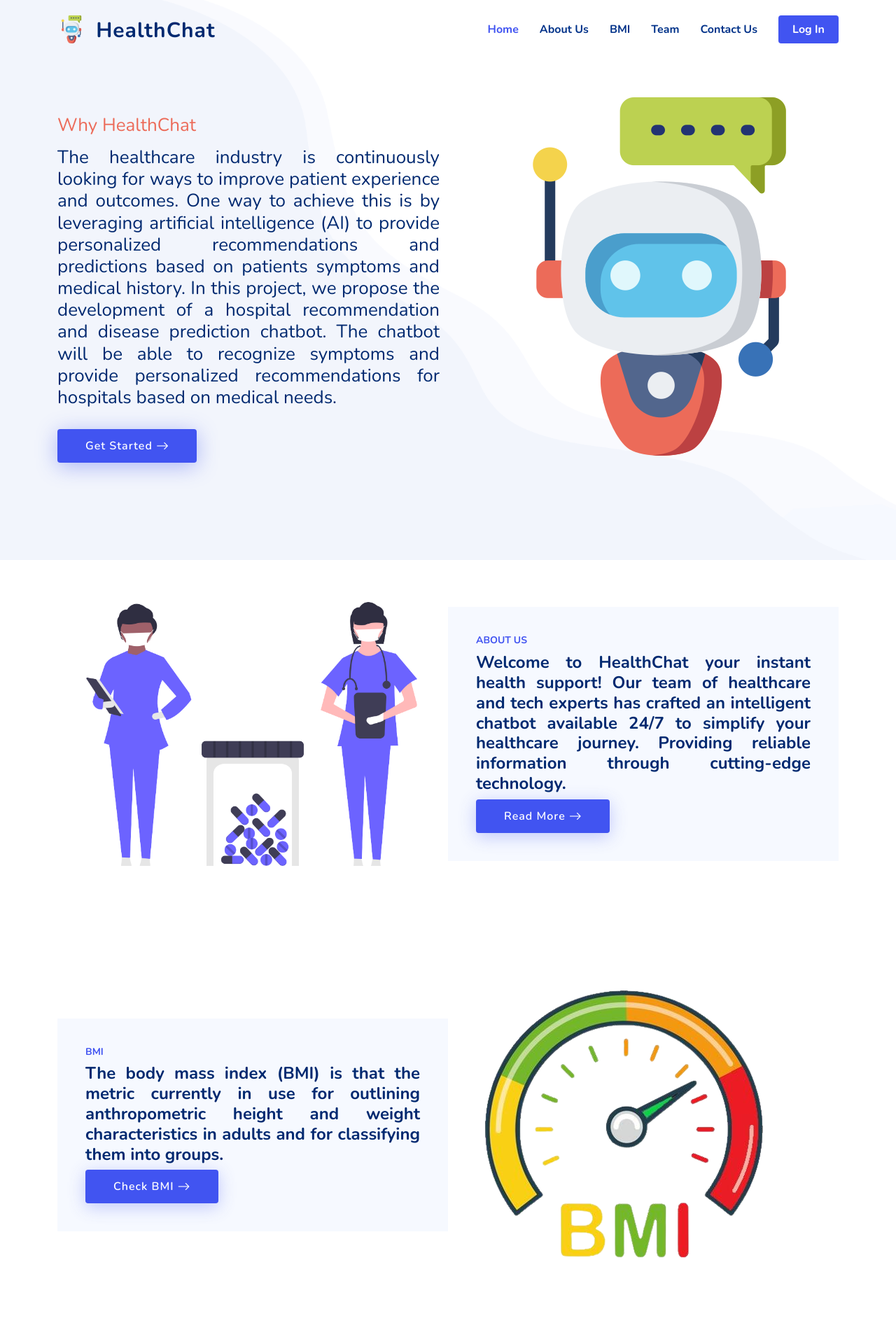
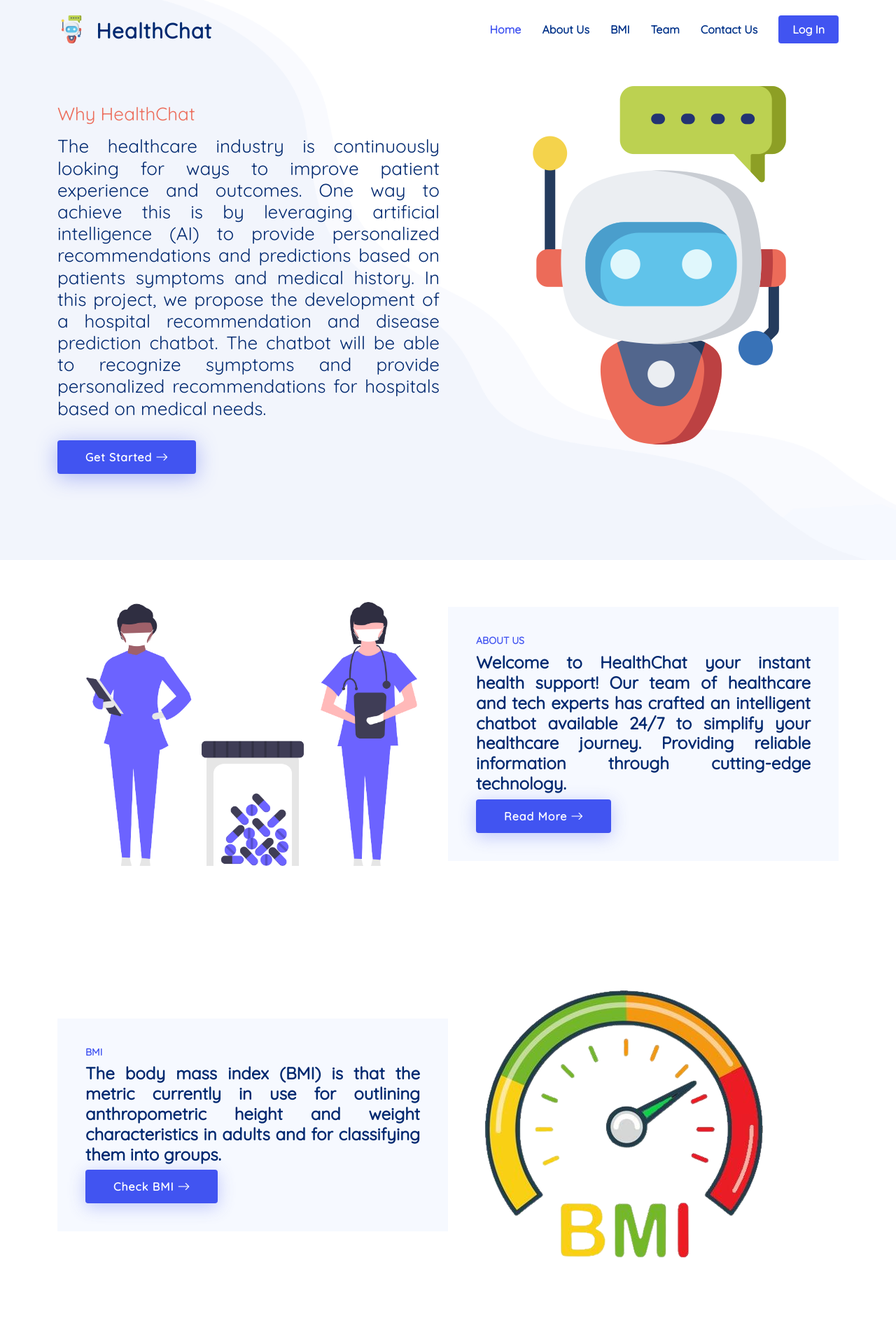
Before and after one commit to TRRIGE/HealthChat, a Flask app: page / in a window 1280 px wide. Shown: the top 1920 px of the page at 70% size. Run offline with Flask 3, Linux system fonts and the light colour scheme; parts of the project's set-up code (start-up, migrations or seed data) failed here and were passed over; some libraries are stand-ins or nearby versions.

Commit message:
First Commit

```diff
--- a/static/css/default.css
+++ b/static/css/default.css
@@ -18,7 +18,7 @@ body, html { font-size: 100%; padding: 0; margin: 0; height: 100%;}
 .clearfix:after { clear: both; }
 
 body {
-	font-family: 'Lato', Calibri, Arial, sans-serif;
+  font-family: 'Quicksand', sans-serif;
 	color: #89867e;
 	background: #268726 !important;
 }
--- a/static/css/login.css
+++ b/static/css/login.css
@@ -11,8 +11,7 @@
 }
 
 @font-face {
-  font-family: Poppins-Bold;
-  src: url('../fonts/poppins/Poppins-Bold.ttf');
+font-family: 'Quicksand', sans-serif;  src: url('../fonts/poppins/Poppins-Bold.ttf');
 }
 
 @font-face {
@@ -217,8 +216,7 @@ iframe {
 }
 
 .login100-form-title {
-  font-family: Poppins-Bold;
-  font-size: 24px;
+font-family: 'Quicksand', sans-serif;  font-size: 24px;
   color: #333333;
   line-height: 1.2;
   text-align: center;
--- a/static/css/style.css
+++ b/static/css/style.css
@@ -18,7 +18,7 @@ a:hover {
 }
 
 h1, h2, h3, h4, h5, h6 {
-  font-family: "Nunito", sans-serif;
+  font-family: 'Quicksand', sans-serif;
 }
 
 /*--------------------------------------------------------------
@@ -173,8 +173,7 @@ section {
   font-weight: 700;
   letter-spacing: 1px;
   color: #012970;
-  font-family: "Nunito", sans-serif;
-  margin-top: 3px;
+font-family: 'Quicksand', sans-serif;  margin-top: 3px;
 }
 
 
@@ -199,8 +198,7 @@ section {
   align-items: center;
   justify-content: space-between;
   padding: 10px 0 10px 30px;
-  font-family: "Nunito", sans-serif;
-  font-size: 16px;
+font-family: 'Quicksand', sans-serif;  font-size: 16px;
   font-weight: 700;
   color: #013289;
   white-space: nowrap;
@@ -426,8 +424,7 @@ section {
 }
 
 .hero .btn-get-started span {
-  font-family: "Nunito", sans-serif;
-  font-weight: 600;
+font-family: 'Quicksand', sans-serif;  font-weight: 600;
   font-size: 16px;
   letter-spacing: 1px;
 }
@@ -516,8 +513,7 @@ section {
 }
 
 .about .btn-read-more span {
-  font-family: "Nunito", sans-serif;
-  font-weight: 600;
+font-family: 'Quicksand', sans-serif;  font-weight: 600;
   font-size: 16px;
   letter-spacing: 1px;
 }
@@ -593,8 +589,7 @@ section {
 .counts .count-box p {
   padding: 0;
   margin: 0;
-  font-family: "Nunito", sans-serif;
-  font-size: 14px;
+font-family: 'Quicksand', sans-serif;  font-size: 14px;
 }
 
 
@@ -944,8 +939,7 @@ section {
   transition: none;
   font-size: 16px;
   font-weight: 400;
-  font-family: "Nunito", sans-serif;
-  font-weight: 600;
+font-family: 'Quicksand', sans-serif;  font-weight: 600;
   transition: 0.3s;
   border: 1px solid #4154f1;
 }
@@ -2218,16 +2212,14 @@ section {
   font-weight: 700;
   letter-spacing: 1px;
   color: #012970;
-  font-family: "Nunito", sans-serif;
-  margin-top: 3px;
+font-family: 'Quicksand', sans-serif;  margin-top: 3px;
 }
 
 .footer .footer-top .footer-info p {
   font-size: 14px;
   line-height: 24px;
   margin-bottom: 0;
-  font-family: "Nunito", sans-serif;
-}
+font-family: 'Quicksand', sans-serif;}
 
 .footer .footer-top .social-links a {
   font-size: 20px;
--- a/templates/base.html
+++ b/templates/base.html
@@ -4,21 +4,18 @@
 <head>
     <meta charset="utf-8">
     <meta content="width=device-width, initial-scale=1.0" name="viewport">
-        <meta content="A Brain Tumor Detection and Classificaton Model"
-            name="description">
+    <meta content="A Brain Tumor Detection and Classificaton Model" name="description">
     <meta content="MRI, Brain Tumor, FakeFlipper, Brain Tumor
             Classification, Brain Tumor Segmentation" name="keywords">
 
 
-        <link href="{{ url_for('static',filename='custom/t-icon.png') }}"
-            rel="icon">
-        <link href="{{ url_for('static',filename='custom/t-icon.png') }}"
-            rel="apple-touch-icon">
+    <link href="{{ url_for('static',filename='custom/t-icon.png') }}" rel="icon">
+    <link href="{{ url_for('static',filename='custom/t-icon.png') }}" rel="apple-touch-icon">
 
 
-        <link
-            href="https://fonts.googleapis.com/css?family=Open+Sans:300,300i,400,400i,600,600i,700,700i|Nunito:300,300i,400,400i,600,600i,700,700i|Poppins:300,300i,400,400i,500,500i,600,600i,700,700i"
-            rel="stylesheet">
+    <link rel="preconnect" href="https://fonts.googleapis.com">
+    <link rel="preconnect" href="https://fonts.gstatic.com" crossorigin>
+    <link href="https://fonts.googleapis.com/css2?family=Quicksand&display=swap" rel="stylesheet">
 
 
     <link href="{{
@@ -27,21 +24,17 @@
     <link href="{{
             url_for('static',filename='vendor/bootstrap-icons/bootstrap-icons.css')
             }}" rel="stylesheet">
-        <link href="{{ url_for('static',filename='vendor/aos/aos.css') }}"
-            rel="stylesheet">
+    <link href="{{ url_for('static',filename='vendor/aos/aos.css') }}" rel="stylesheet">
     <link href="{{
-            url_for('static',filename='vendor/remixicon/remixicon.css') }}"
-            rel="stylesheet">
+            url_for('static',filename='vendor/remixicon/remixicon.css') }}" rel="stylesheet">
     <link href="{{
-            url_for('static',filename='vendor/swiper/swiper-bundle.min.css') }}"
-            rel="stylesheet">
+            url_for('static',filename='vendor/swiper/swiper-bundle.min.css') }}" rel="stylesheet">
     <link href="{{
             url_for('static',filename='vendor/glightbox/css/glightbox.min.css')
             }}" rel="stylesheet">
 
 
-        <link href="{{ url_for('static',filename='css/style.css') }}"
-            rel="stylesheet"> {% block head %} {% endblock %}
+    <link href="{{ url_for('static',filename='css/style.css') }}" rel="stylesheet"> {% block head %} {% endblock %}
 
 </head>
 
--- a/templates/index.html
+++ b/templates/index.html
@@ -305,30 +305,29 @@
                 </div>
                 <div class="d-flex">
                     <a href="#" style="margin-right: 5px;">
-                        <h4><i class="bi bi-linkedin"></i></h4>
+                        <h5><i class="bi bi-linkedin"></i></h5>
                     </a>
                     <a href="#" style="margin-right: 5px;">
-                        <h4><i class="bi bi-instagram"></i></h4>
+                        <h5><i class="bi bi-instagram"></i></h5>
                     </a>
                     <a href="#">
-                        <h3><i class="bi bi-youtube"></i></h3>
+                        <h5><i class="bi bi-youtube"></i></h5>
                     </a>
                 </div>
             </div>
 
             <div class="col-md-4">
                 <form>
-                    <h4 class="">Send Your Enquiry</h4>
+                    <h4 class="">Connect with us</h4>
                     <div class="mb-3">
-                        <label for="exampleInputEmail1" class="form-label">Email address</label>
+                        <label for="exampleInputEmail1" class="form-label">Email Address</label>
                         <input type="email" class="form-control" id="exampleInputEmail1" aria-describedby="emailHelp" placeholder="Whats Your Email!">
-                        <div id="emailHelp" class="form-text">We'll never share your email with anyone else.</div>
                     </div>
                     <div class="mb-3">
-                        <label for="exampleInputText" class="form-label">Your Query</label>
+                        <label for="exampleInputText" class="form-label">Your Message</label>
                         <input type="text" class="form-control" id="exampleInputText" placeholder="Whats Your Query!">
                     </div>
-                    <button type="submit" class="btn btn-primary btn-sm">Send</button>
+                    <button type="submit" class="btn btn-primary btn-sm">Send Message</button>
                 </form>
             </div>
 
```
Also changed, not shown: static/css/pred.css (+4 -4 lines), static/css/upload.css (+44 -15 lines), requirements.txt (deleted), static/css/bootstrap.css. Lines whose indentation alone changed are shown as unchanged.
